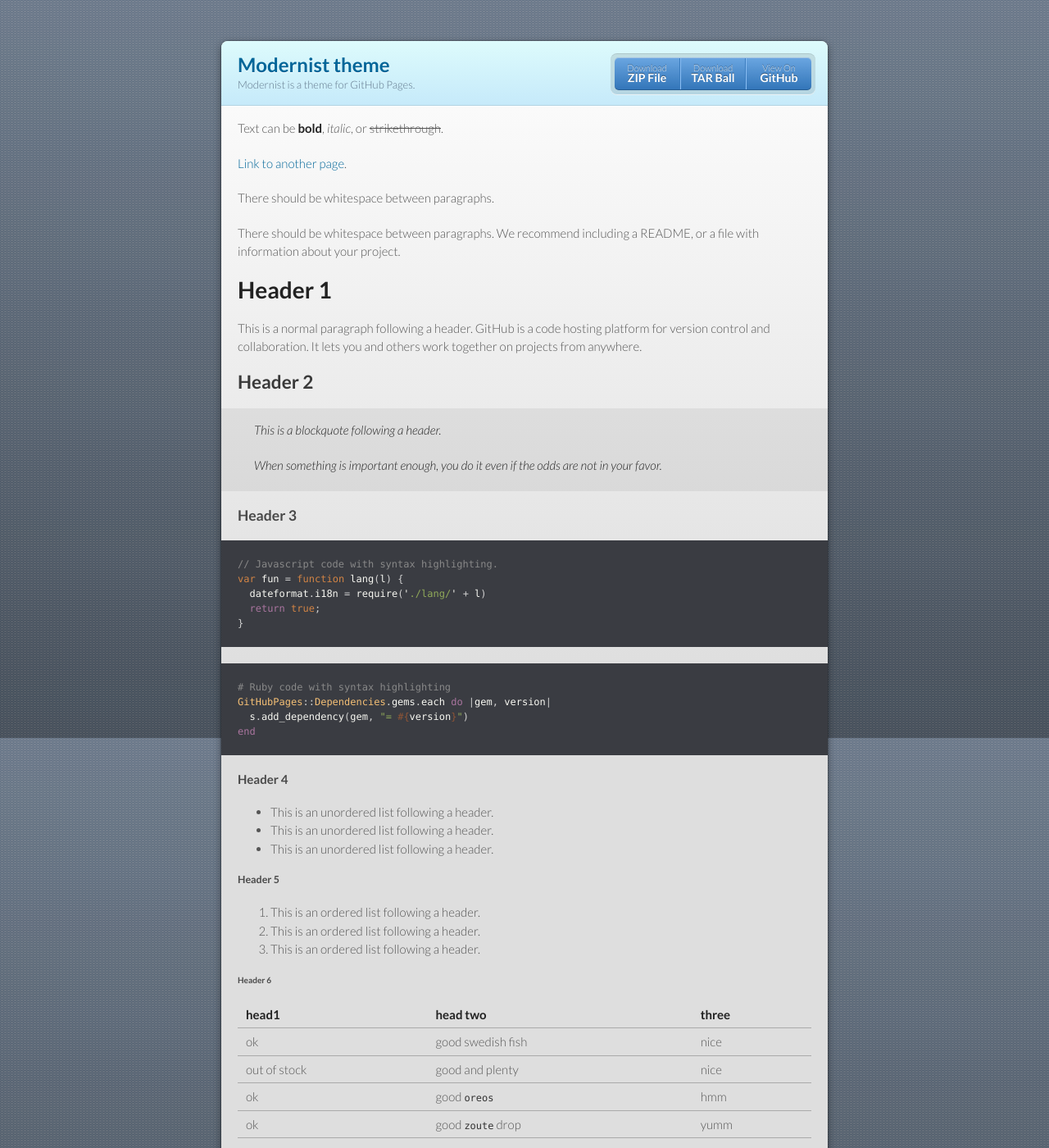
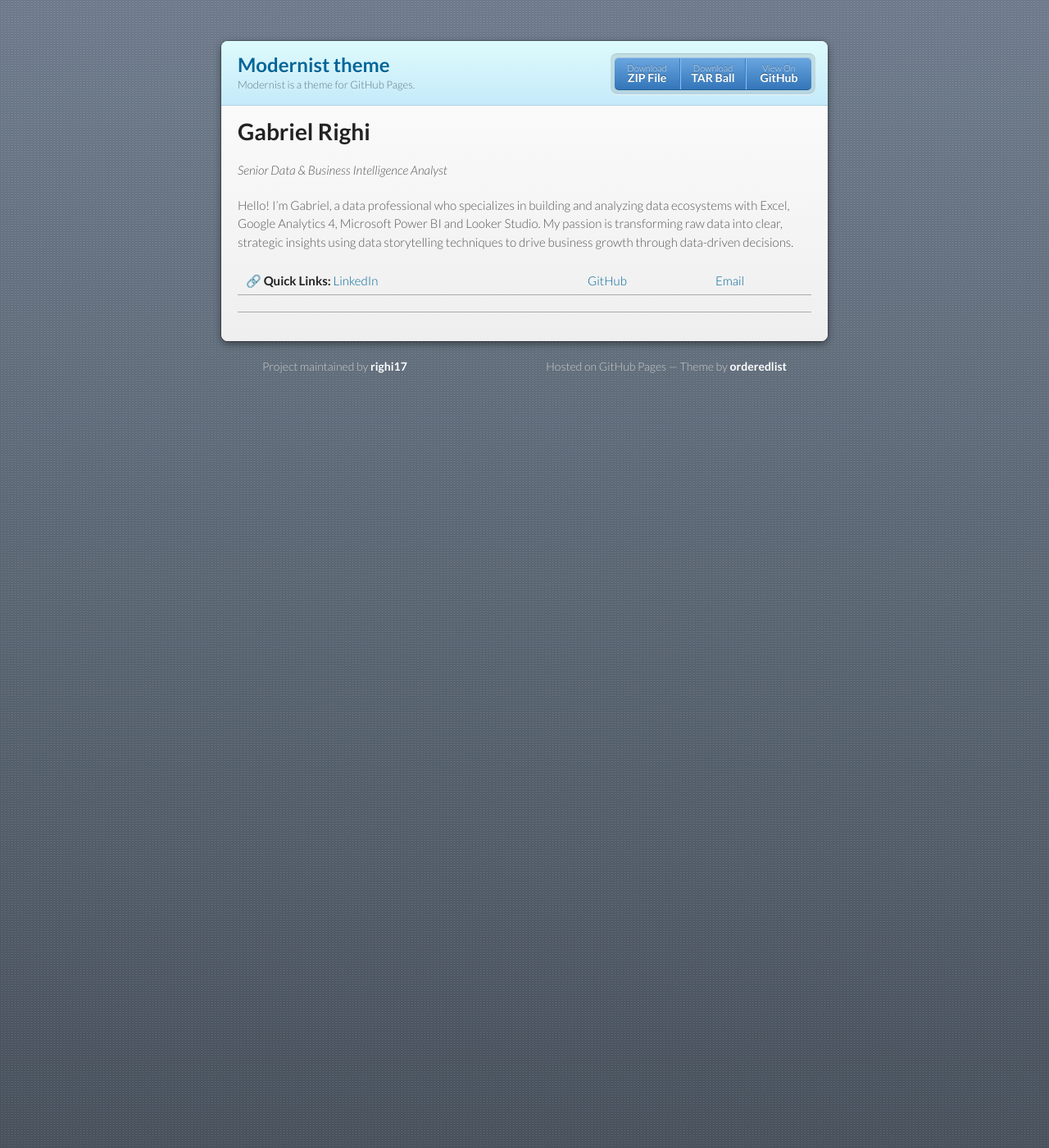
Before and after one commit to righi17/reprighi01, a Jekyll site: the page built from index.md, in a window 1280 px wide and 1400 px high. Shown: the whole window at 82% size. Built offline with Jekyll 4.4.1, drawn with Linux system fonts in a browser that asks for light colours; our own code applies the rules of GitHub Pages for plain Markdown files; some of the changed text lies outside the part shown.

Commit message:
index.md

````diff
--- a/index.md
+++ b/index.md
@@ -1,123 +1,8 @@
+# Gabriel Righi
+_Senior Data & Business Intelligence Analyst_
+
+Hello! I'm Gabriel, a data professional who specializes in building and analyzing data ecosystems with Excel, Google Analytics 4, Microsoft Power BI and Looker Studio. My passion is transforming raw data into clear, strategic insights using data storytelling techniques to drive business growth through data-driven decisions.
+
+🔗 **Quick Links:** [LinkedIn](https://www.linkedin.com/in/righi/) | [GitHub](https://github.com/righi17) | [Email](mailto:gabriel.righi@hotmail.com)
+
 ---
-layout: default
----
-
-Text can be **bold**, _italic_, or ~~strikethrough~~.
-
-[Link to another page](./another-page.html).
-
-There should be whitespace between paragraphs.
-
-There should be whitespace between paragraphs. We recommend including a README, or a file with information about your project.
-
-# Header 1
-
-This is a normal paragraph following a header. GitHub is a code hosting platform for version control and collaboration. It lets you and others work together on projects from anywhere.
-
-## Header 2
-
-> This is a blockquote following a header.
->
-> When something is important enough, you do it even if the odds are not in your favor.
-
-### Header 3
-
-```js
-// Javascript code with syntax highlighting.
-var fun = function lang(l) {
-  dateformat.i18n = require('./lang/' + l)
-  return true;
-}
-```
-
-```ruby
-# Ruby code with syntax highlighting
-GitHubPages::Dependencies.gems.each do |gem, version|
-  s.add_dependency(gem, "= #{version}")
-end
-```
-
-#### Header 4
-
-*   This is an unordered list following a header.
-*   This is an unordered list following a header.
-*   This is an unordered list following a header.
-
-##### Header 5
-
-1.  This is an ordered list following a header.
-2.  This is an ordered list following a header.
-3.  This is an ordered list following a header.
-
-###### Header 6
-
-| head1        | head two          | three |
-|:-------------|:------------------|:------|
-| ok           | good swedish fish | nice  |
-| out of stock | good and plenty   | nice  |
-| ok           | good `oreos`      | hmm   |
-| ok           | good `zoute` drop | yumm  |
-
-### There's a horizontal rule below this.
-
-* * *
-
-### Here is an unordered list:
-
-*   Item foo
-*   Item bar
-*   Item baz
-*   Item zip
-
-### And an ordered list:
-
-1.  Item one
-1.  Item two
-1.  Item three
-1.  Item four
-
-### And a nested list:
-
-- level 1 item
-  - level 2 item
-  - level 2 item
-    - level 3 item
-    - level 3 item
-- level 1 item
-  - level 2 item
-  - level 2 item
-  - level 2 item
-- level 1 item
-  - level 2 item
-  - level 2 item
-- level 1 item
-
-### Small image
-
-![Octocat](https://github.githubassets.com/images/icons/emoji/octocat.png)
-
-### Large image
-
-![Branching](https://guides.github.com/activities/hello-world/branching.png)
-
-
-### Definition lists can be used with HTML syntax.
-
-<dl>
-<dt>Name</dt>
-<dd>Godzilla</dd>
-<dt>Born</dt>
-<dd>1952</dd>
-<dt>Birthplace</dt>
-<dd>Japan</dd>
-<dt>Color</dt>
-<dd>Green</dd>
-</dl>
-
-```
-Long, single-line code blocks should not wrap. They should horizontally scroll if they are too long. This line should be long enough to demonstrate this.
-```
-
-```
-The final element.
-```
````
